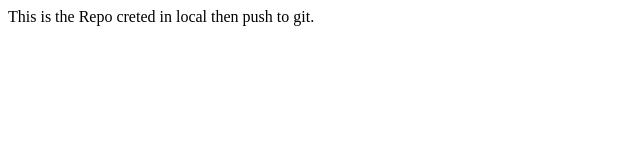
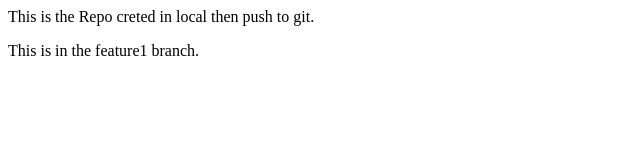
Before and after one commit to revatidakhare/localRepo, a plain HTML site: page index.html in a window 1280 px wide. Shown: the whole page, without its empty margins (0-640 px from the left). Drawn offline with Linux system fonts and the light colour scheme.

Commit message:
add new feature

```diff
--- a/index.html
+++ b/index.html
@@ -1 +1,2 @@
 <p>This is the Repo creted in local then push to git.</p>
+<p>This is in the feature1 branch.</p>
```
